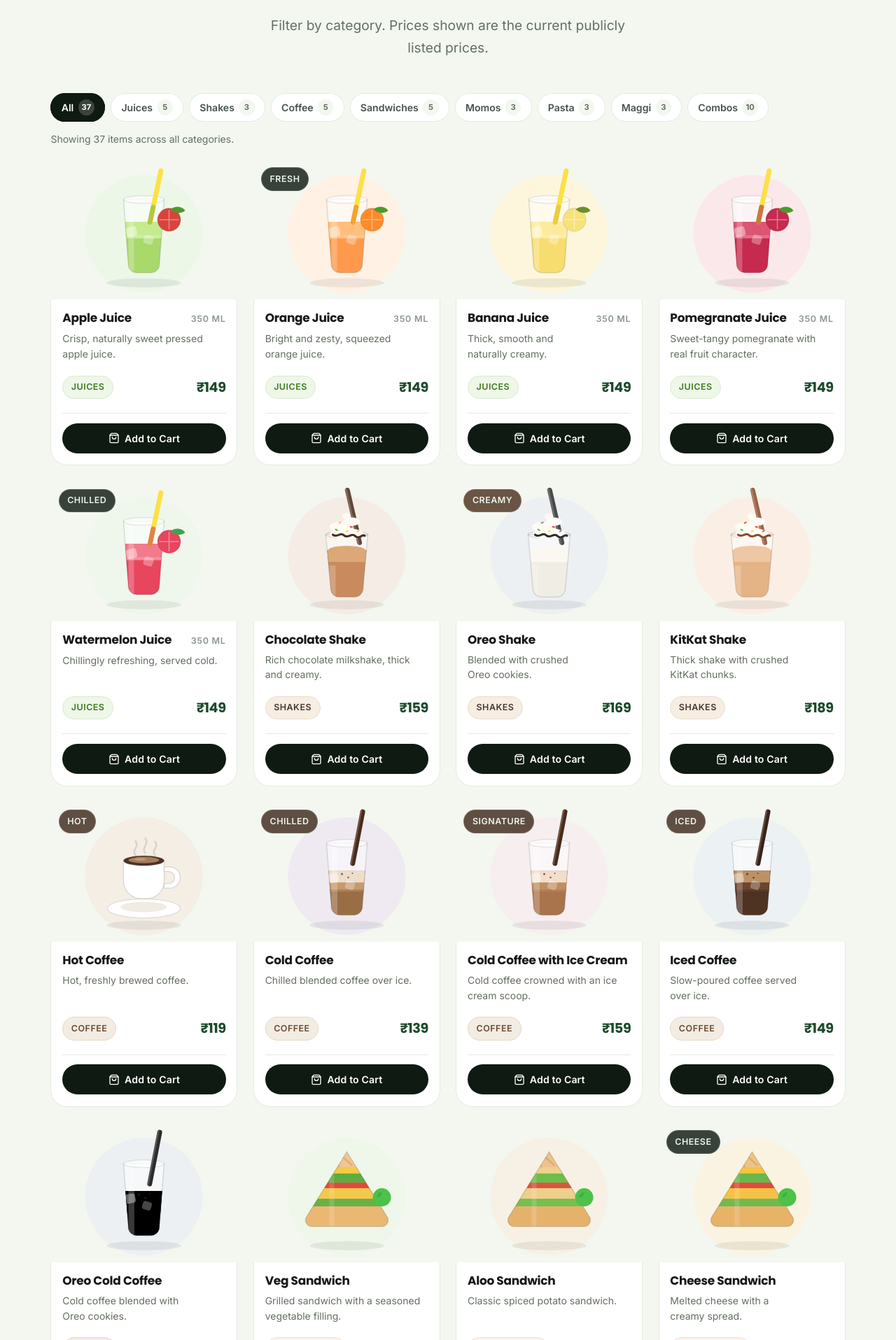
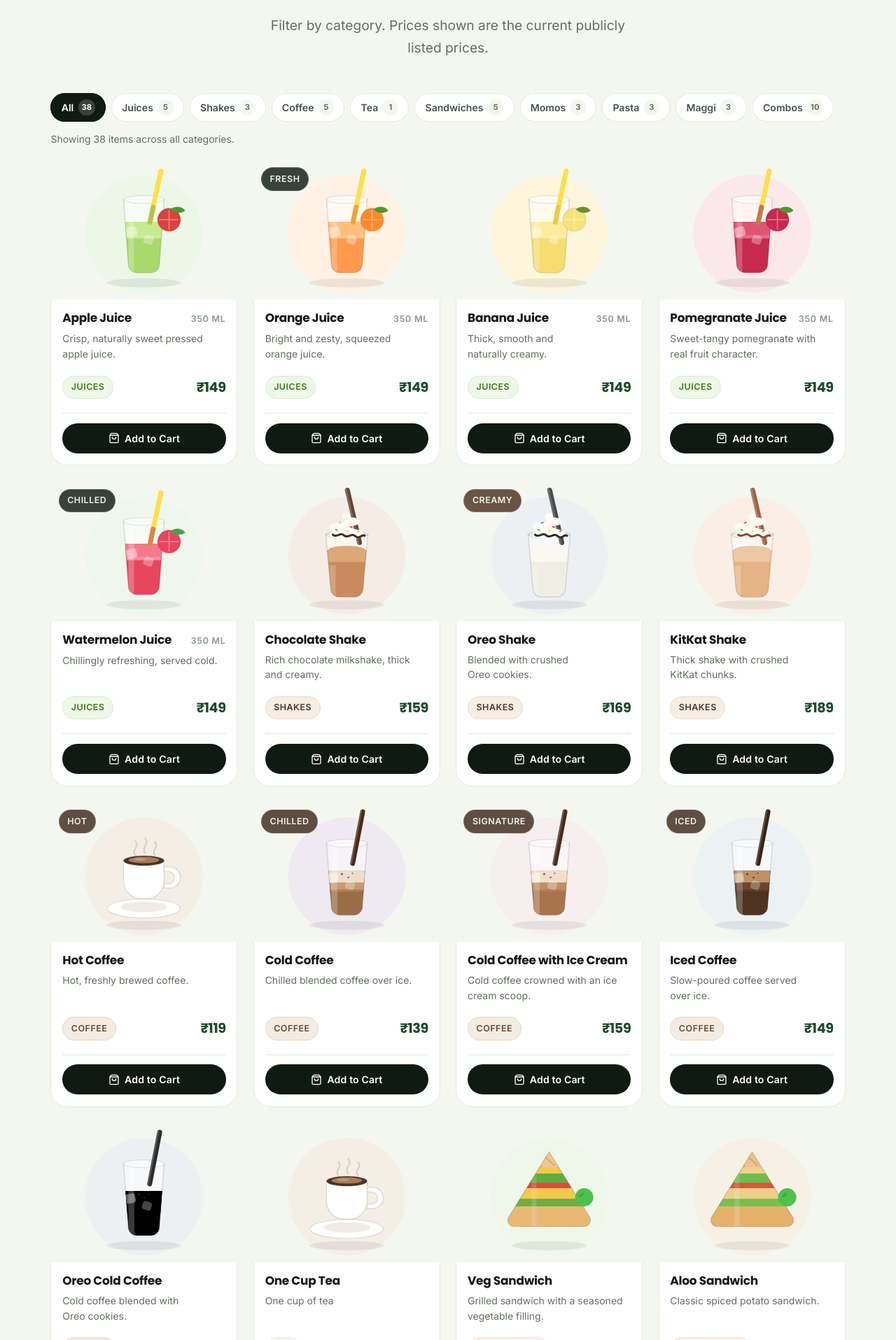
Before and after one commit to anmolkewat369-lang/joc-juice-on-choice, a React (Vite) app: page / in a window 1280 px wide. Shown: the part 4185-6100 px from the top of the page at 70% size. Built offline with nearby package versions, Linux system fonts and the light colour scheme.

Commit message:
Add ₹1 tea payment test item

```diff
--- a/src/data/menu.js
+++ b/src/data/menu.js
@@ -31,6 +31,7 @@ export const CATEGORIES = [
   "Juices",
   "Shakes",
   "Coffee",
+  "Tea",
   "Sandwiches",
   "Momos",
   "Pasta",
@@ -185,6 +186,18 @@ export const MENU_ITEMS = [
     art: "coldCoffee",
     tone: "oreo",
     image: null, // set to "/images/oreo-cold-coffee.jpg" when a real photo is supplied
+  },
+
+  /* --------------------------------- TEA --------------------------------- */
+  {
+    id: "tea-one-cup",
+    name: "One Cup Tea",
+    category: "Tea",
+    price: 1,
+    description: "One cup of tea",
+    art: "coffee",
+    tone: "hot",
+    image: null,
   },
 
   /* ----------------------------- SANDWICHES ----------------------------- */
```
